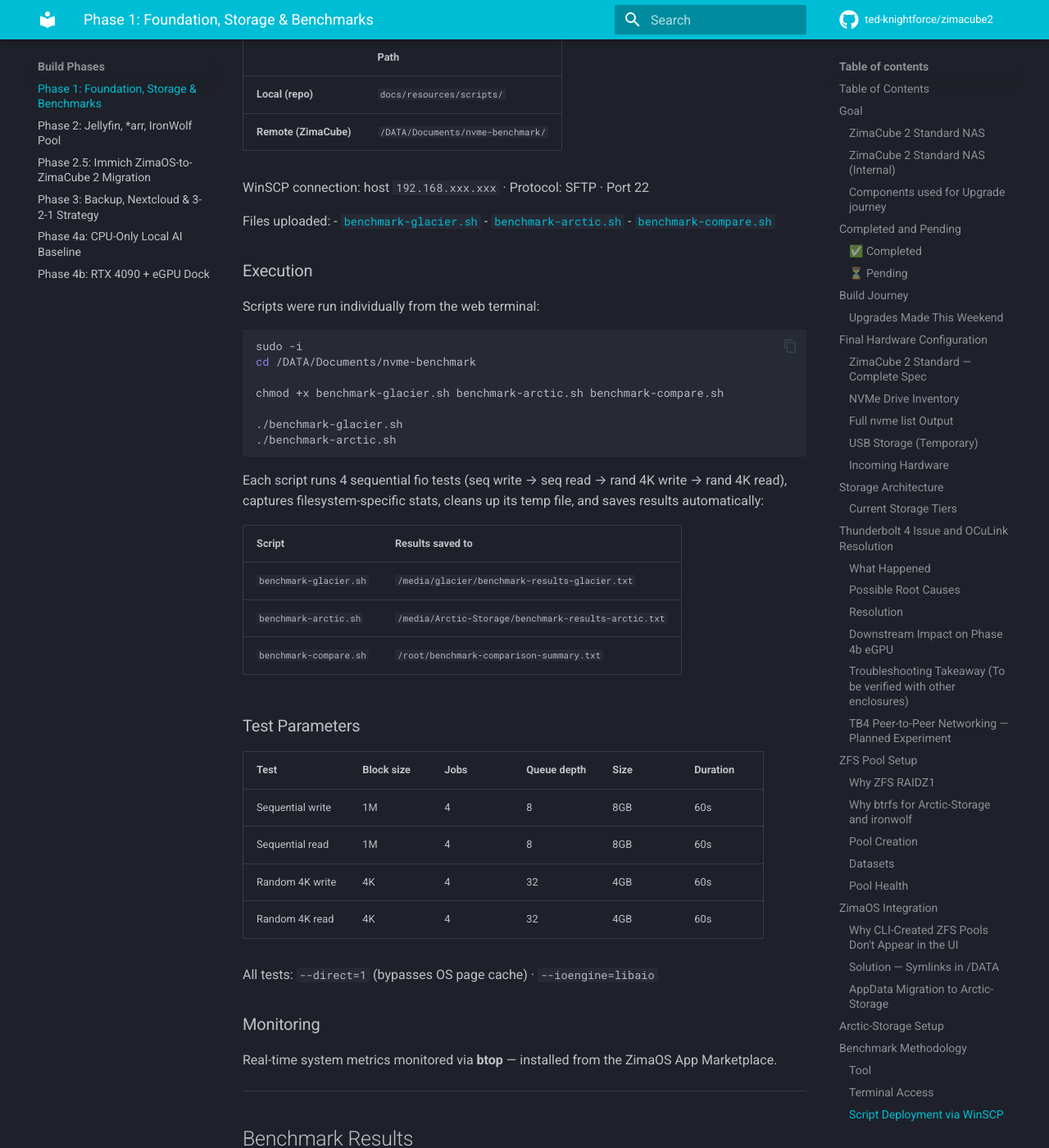
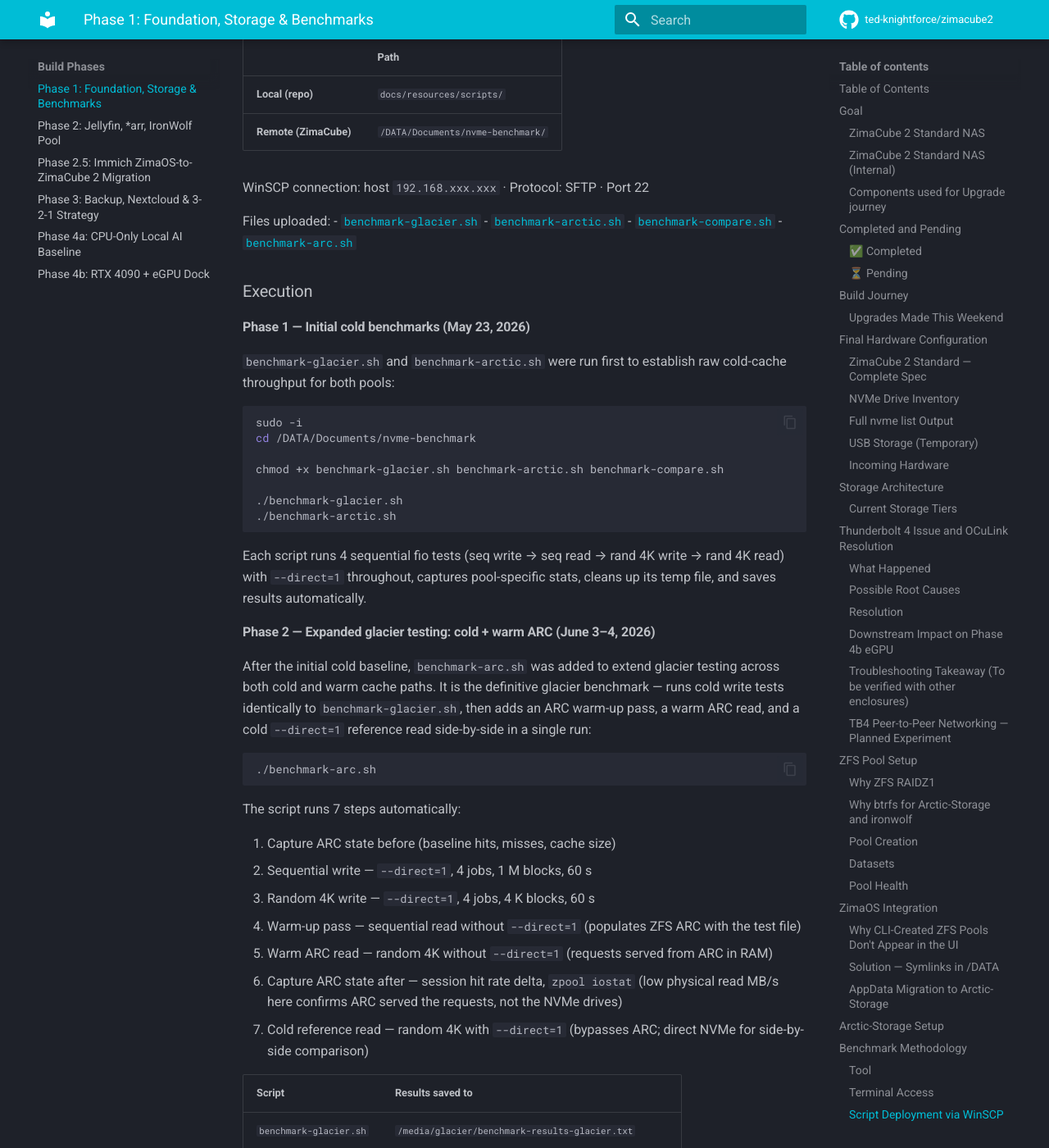
Before and after one commit to ted-knightforce/zimacube2, an MkDocs documentation site: the page built from docs/phases/01-foundation.md, in a window 1280 px wide and 1400 px high, scrolled down 38503 px. Shown: the whole window at 82% size. Built offline with MkDocs 1.6.1 and Material for MkDocs 9.7.7, drawn with Linux system fonts in a browser that asks for light colours; comment, search, counter and statistics services are not loaded; some of the changed text lies outside the part shown.

Commit message:
Refresh Benchmark Methodology, Results, and Analysis with Warm ARC coverage
- Methodology: document Phase 1 (glacier/arctic cold) and Phase 2 (benchmark-arc.sh
  expanded cold+warm ARC) execution; add arc.sh to WinSCP files list; split test
  parameters into cold and ARC benchmark tables with cache mode column
- Results: rename Glacier table to "Cold Baseline"; add new "Glacier — Warm ZFS ARC"
  table (six-run ranges, 0.7% IOPS variance); expand Head-to-Head to 3 data columns
  (Glacier Cold | Glacier Warm ARC | Arctic) with updated winner notes
- Analysis: Sequential Performance — add warm ARC sequential read uplift (1.5–1.7×);
  Random IOPS — replace forward-reference placeholder with actual measured numbers
  (83,416–83,992 IOPS, 5.1–5.7× uplift, 14× cold gap narrows to 2.5× warm)

````diff
--- a/docs/phases/01-foundation.md
+++ b/docs/phases/01-foundation.md
@@ -514,10 +514,13 @@
 - [`benchmark-glacier.sh`](../resources/scripts/benchmark-glacier.sh)
 - [`benchmark-arctic.sh`](../resources/scripts/benchmark-arctic.sh)
 - [`benchmark-compare.sh`](../resources/scripts/benchmark-compare.sh)
+- [`benchmark-arc.sh`](../resources/scripts/benchmark-arc.sh)
 
 ### Execution
 
-Scripts were run individually from the web terminal:
+#### Phase 1 — Initial cold benchmarks (May 23, 2026)
+
+`benchmark-glacier.sh` and `benchmark-arctic.sh` were run first to establish raw cold-cache throughput for both pools:
 
 ```bash
 sudo -i
@@ -529,15 +532,36 @@
 ./benchmark-arctic.sh
 ```
 
-Each script runs 4 sequential fio tests (seq write → seq read → rand 4K write → rand 4K read), captures filesystem-specific stats, cleans up its temp file, and saves results automatically:
+Each script runs 4 sequential fio tests (seq write → seq read → rand 4K write → rand 4K read) with `--direct=1` throughout, captures pool-specific stats, cleans up its temp file, and saves results automatically.
+
+#### Phase 2 — Expanded glacier testing: cold + warm ARC (June 3–4, 2026)
+
+After the initial cold baseline, `benchmark-arc.sh` was added to extend glacier testing across both cold and warm cache paths. It is the definitive glacier benchmark — runs cold write tests identically to `benchmark-glacier.sh`, then adds an ARC warm-up pass, a warm ARC read, and a cold `--direct=1` reference read side-by-side in a single run:
+
+```bash
+./benchmark-arc.sh
+```
+
+The script runs 7 steps automatically:
+
+1. Capture ARC state before (baseline hits, misses, cache size)
+2. Sequential write — `--direct=1`, 4 jobs, 1 M blocks, 60 s
+3. Random 4K write — `--direct=1`, 4 jobs, 4 K blocks, 60 s
+4. Warm-up pass — sequential read without `--direct=1` (populates ZFS ARC with the test file)
+5. Warm ARC read — random 4K without `--direct=1` (requests served from ARC in RAM)
+6. Capture ARC state after — session hit rate delta, `zpool iostat` (low physical read MB/s here confirms ARC served the requests, not the NVMe drives)
+7. Cold reference read — random 4K with `--direct=1` (bypasses ARC; direct NVMe for side-by-side comparison)
 
 | Script | Results saved to |
 |---|---|
 | `benchmark-glacier.sh` | `/media/glacier/benchmark-results-glacier.txt` |
 | `benchmark-arctic.sh` | `/media/Arctic-Storage/benchmark-results-arctic.txt` |
 | `benchmark-compare.sh` | `/root/benchmark-comparison-summary.txt` |
+| `benchmark-arc.sh` | `/media/glacier/benchmark-results-arc.txt` |
 
 ### Test Parameters
+
+**Cold fio tests** — `benchmark-glacier.sh` and `benchmark-arctic.sh`:
 
 | Test | Block size | Jobs | Queue depth | Size | Duration |
 |---|---|---|---|---|---|
@@ -546,7 +570,19 @@
 | Random 4K write | 4K | 4 | 32 | 4GB | 60s |
 | Random 4K read | 4K | 4 | 32 | 4GB | 60s |
 
-All tests: `--direct=1` (bypasses OS page cache) · `--ioengine=libaio`
+All cold tests: `--direct=1` (bypasses OS page cache) · `--ioengine=libaio`
+
+**ARC benchmark** — `benchmark-arc.sh` (glacier only):
+
+| Step | Test | Block size | Jobs | Queue depth | Size | Duration | Cache mode |
+|---|---|---|---|---|---|---|---|
+| 2 | Sequential write | 1M | 4 | 8 | 8GB | 60s | `--direct=1` |
+| 3 | Random 4K write | 4K | 4 | 32 | 8GB | 60s | `--direct=1` |
+| 4 | Warm-up (seq read) | 1M | 1 | 8 | 8GB | Single pass | Buffered — populates ARC |
+| 5 | Warm ARC rand read | 4K | 4 | 32 | 8GB | 60s | Buffered — served from ARC |
+| 7 | Cold rand read | 4K | 4 | 32 | 8GB | 60s | `--direct=1` — bypasses ARC |
+
+> Steps 2–3 produce results directly comparable to `benchmark-glacier.sh` write tests. Steps 5 and 7 deliver the warm vs cold read comparison in a single run.
 
 ### Monitoring
 
@@ -556,7 +592,9 @@
 
 ## Benchmark Results
 
-### Glacier — ZFS RAIDZ1 (OCuLink) — May 23, 2026
+### Glacier — ZFS RAIDZ1 (OCuLink) — Cold Baseline — May 23, 2026
+
+All tests with `--direct=1` (bypasses OS page cache; raw pool throughput).
 
 | Test | Bandwidth | IOPS | Avg latency |
 |---|---|---|---|
@@ -564,6 +602,20 @@
 | Sequential read | **2,591 MB/s** | 2,470 | 12.9ms |
 | Random 4K write | 56.5 MB/s | **13,795** | 9.3ms |
 | Random 4K read | 60.5 MB/s | **14,781** | 8.7ms |
+
+### Glacier — Warm ZFS ARC (June 3–4, 2026)
+
+Measured using `benchmark-arc.sh` across six runs. ZFS ARC does not cache write operations — warm ARC affects reads only. Write figures reflect steady-state `benchmark-glacier.sh` results with SLC cache intact.
+
+| Test | Bandwidth | IOPS | Avg latency | Notes |
+|---|---|---|---|---|
+| Sequential write | 1,685–1,752 MiB/s | — | — | Cold pool throughput; ARC not involved |
+| Random 4K write | — | 13,387–13,725 | — | Cold IOPS; ARC not involved |
+| Sequential read (warm-up) | 3,329–4,459 MiB/s | — | — | ARC-buffered prefetch pass |
+| **Random 4K read — Warm ARC** | **324–328 MiB/s** | **83,416–83,992** | **1.48–1.49 ms** | Served from RAM; 99.4–100% session hit rate |
+| Random 4K read — Cold | 63–72 MiB/s | 16,276–18,315 | 7.05–7.62 ms | `--direct=1`; raw NVMe baseline |
+
+> Warm ARC IOPS spans only **0.7% variance** across all six runs regardless of starting ARC state or preceding write load. Average latency locked at 1.48–1.49 ms every run.
 
 ### Arctic-Storage — btrfs PCIe 5.0 (7th Bay, 800 MB/s cap) — May 23, 2026
 
@@ -576,17 +628,19 @@
 
 ### Head-to-Head Comparison
 
-| Test | Glacier ZFS RAIDZ1 | Arctic btrfs PCIe 5.0 | Winner |
-|---|---|---|---|
-| Sequential write | 1,726 MB/s | 788 MB/s | 🧊 Glacier +119% |
-| Sequential read | 2,591 MB/s | 874 MB/s | 🧊 Glacier +196% |
-| Random 4K write IOPS | 13,795 | 87,099 | 🌨️ Arctic 6.3× |
-| Random 4K read IOPS | 14,781 | 205,588 | 🌨️ Arctic 14× |
-| Random 4K write latency | 9.3ms | 1.5ms | 🌨️ Arctic 6× lower |
-| Random 4K read latency | 8.7ms | 0.6ms | 🌨️ Arctic 14× lower |
-| Usable capacity | 5.5TB | 1.8TB | 🧊 Glacier 3× |
-| Drive redundancy | 1 drive failure | None | 🧊 Glacier |
-| Data integrity | ZFS checksums + self-healing | btrfs checksums | 🧊 Glacier |
+| Test | Glacier Cold | Glacier Warm ARC | Arctic btrfs PCIe 5.0 | Winner |
+|---|---|---|---|---|
+| Sequential write | 1,726 MB/s | — | 788 MB/s | 🧊 Glacier +119% |
+| Sequential read | 2,591 MB/s | ~4,300–4,460 MiB/s | 874 MB/s | 🧊 Glacier (warm ARC) |
+| Random 4K write IOPS | 13,795 | — | 87,099 | 🌨️ Arctic 6.3× |
+| Random 4K read IOPS | 14,781 | **83,929** | 205,588 | 🌨️ Arctic — 14× cold · 2.5× warm |
+| Random 4K write latency | 9.3 ms | — | 1.5 ms | 🌨️ Arctic 6× lower |
+| Random 4K read latency | 8.7 ms | **1.48 ms** | 0.6 ms | 🌨️ Arctic — 14× lower cold · 2.5× lower warm |
+| Usable capacity | 5.5 TB | — | 1.8 TB | 🧊 Glacier 3× |
+| Drive redundancy | 1 drive failure | — | None | 🧊 Glacier |
+| Data integrity | ZFS checksums + self-healing | — | btrfs checksums | 🧊 Glacier |
+
+> `—` in the Glacier Warm ARC column indicates write operations and pool characteristics are unaffected by ARC — cold and warm results are identical for writes. Warm ARC IOPS (83,929) is the Run 4 representative value; six-run range is 83,416–83,992.
 
 ---
 
@@ -596,7 +650,9 @@
 
 With 4 drives in RAIDZ1, ZFS stripes reads across all drives simultaneously. The 2,591 MB/s sequential read result is **approximately 81% of the theoretical 3,200 MB/s OCuLink ceiling** — demonstrating near-optimal read distribution across all 4 drives. The remaining ~19% gap is expected ZFS overhead: metadata management, checksum verification, and stripe coordination.
 
-Sequential write at 1,726 MB/s is strong given RAIDZ1 parity overhead, which adds one parity block per stripe across every write.
+With a warm ZFS ARC, sequential reads climb further to **3,329–4,459 MiB/s** across six `benchmark-arc.sh` runs — ARC's prefetch engine can stage the next sequential block before the application requests it, pulling data from RAM rather than waiting on NVMe I/O. This is approximately **1.5–1.7× the cold sequential read speed**.
+
+Sequential write at 1,726 MB/s is strong given RAIDZ1 parity overhead, which adds one parity block per stripe across every write. ARC does not cache write operations — warm ARC provides no write uplift.
 
 Arctic-Storage sequential results confirm the 800 MB/s Standard 7th Bay bridge cap — both read (874 MB/s) and write (788 MB/s) are bottlenecked by the ASMedia bridge hardware, not the PCIe 5.0 drive itself.
 
@@ -604,7 +660,7 @@
 
 Arctic-Storage delivers **205,588 IOPS** random 4K read at **0.6ms average latency** — completely unimpeded by the 7th Bay sequential cap. This is genuine PCIe 5.0 NVMe random I/O performance, and exactly why this slot makes sense for Docker app databases and inference model loading.
 
-Glacier's 14,781 IOPS reflects ZFS RAIDZ1 copy-on-write overhead, parity calculation latency, and OCuLink tunnel baseline latency. These are **cold-cache numbers** — in practice, ZFS ARC (Adaptive Replacement Cache) will cache frequently accessed data in RAM, improving random read performance for real workloads over time.
+Glacier's 14,781 IOPS reflects ZFS RAIDZ1 copy-on-write overhead, parity calculation latency, and OCuLink tunnel baseline latency. These are **cold-cache floor numbers**. With a warm ZFS ARC, glacier delivers **83,416–83,992 IOPS at 1.48–1.49 ms** — a consistent **5.1–5.7× uplift** measured across six benchmark runs. The 14× gap to Arctic-Storage narrows to approximately **2.5×** under warm cache conditions. See [ZFS ARC — Warm Cache Benchmark Results](#zfs-arc--warm-cache-benchmark-results-june-3-4-2026) below for the full six-run analysis and CPU behaviour.
 
 ### ZFS ARC — Measured Behaviour (June 3, 2026)
 
````
Also changed, not shown: other parts of docs/phases/01-foundation.md (+1 -1 lines).
